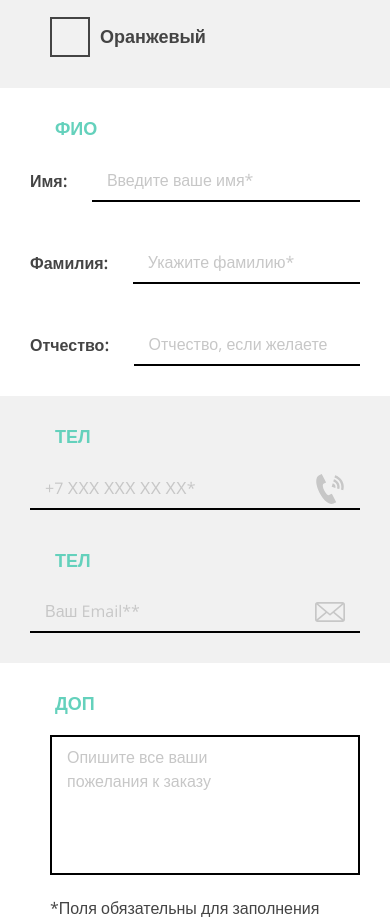
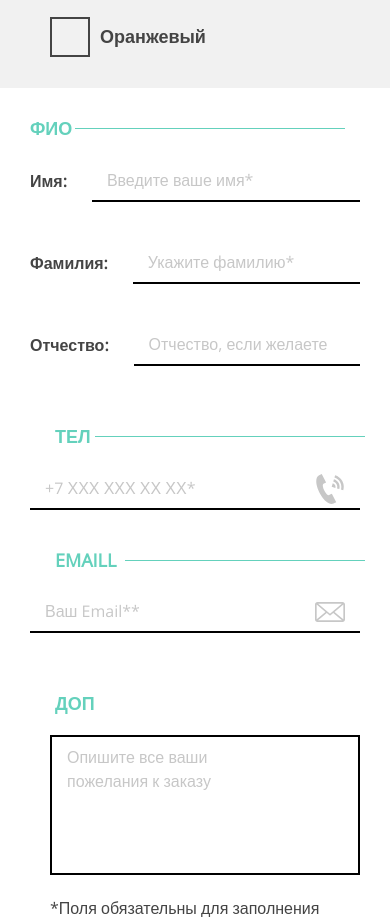
Before and after one commit to zelich89/16_MISHKA, a website: page index.html in a window 390 px wide. Shown: the part 907-1825 px from the top of the page. Drawn offline with nearby package versions, Linux system fonts and the light colour scheme.

Commit message:
17:14 25/12

```diff
--- a/index.html
+++ b/index.html
@@ -282,7 +282,8 @@
 <section class="fio-section">
     <div class="my-container container f-container">
         <div class="row type-section-content">
-            <div class="col-12 col-sm-3 col-lg-2 fio-section-label-name">ФИО</div>
+            <div class="col-2 col-sm-3 col-lg-2 fio-section-label-name">ФИО</div>
+            <div class="col-9 d-sm-none line"></div>
             <div class="col-12 col-sm-8">
                 <div class="Mi-input y-center bold">
                     Имя: <input class="Mi-input-content" placeholder="Введите ваше имя*" type="text">
@@ -300,14 +301,15 @@
 </section>
 
 <!-- --6-- -->
-<section class="contact-section bg-m-white">
+<section class="contact-section">
     <div class="my-container container f-container">
         <div class="row contact-section-content">
-            <div class="col-12 col-sm-3 col-lg-2 contact-section-label-name">ТЕл</div>
+            <div class="col-2 col-sm-3 col-lg-2 contact-section-label-name">ТЕл</div>
+            <div class="col-9 d-sm-none line"></div>
             <div class="col-12 col-sm-8">
                 <div class="Mi-input y-center bold">
-                    <input class="Mi-input-content bg-m-white border-primary-hover" placeholder="+7 ХХХ ХХХ ХХ ХХ*" type="text">
-                    <div class="icon l-icon l-icon-size text-down">
+                    <input class="Mi-input-content border-primary-hover" placeholder="+7 ХХХ ХХХ ХХ ХХ*" type="text">
+                    <div class="icon l-icon l-icon-size">
                         <svg>
                             <use xlink:href="#icon-phone"></use>
                         </svg>
@@ -316,11 +318,12 @@
             </div>
         </div>
         <div class="row contact-section-content">
-            <div class="col-12 col-sm-3 col-lg-2 contact-section-label-name">ТЕл</div>
+            <div class="col-3 col-lg-2 contact-section-label-name">Emaill</div>
+            <div class="col-8 d-sm-none line"></div>
             <div class="col-12 col-sm-8">
                 <div class="Mi-input y-center bold">
-                    <input class="Mi-input-content bg-m-white " placeholder="Ваш Email**" type="text">
-                    <div class="icon l-icon l-icon-size text-down">
+                    <input class="Mi-input-content " placeholder="Ваш Email**" type="text">
+                    <div class="icon l-icon l-icon-size">
                         <svg>
                             <use xlink:href="#icon-mail"></use>
                         </svg>
--- a/sass/site/p_catalog.scss
+++ b/sass/site/p_catalog.scss
@@ -15,10 +15,10 @@
   //margin: 25px;
 }
 
-.Mi-input-content:hover {
-  border-color: $primary !important;
-  transition: border .2s ease;
-}
+/*.Mi-input-content:hover {
+   border-color: $primary !important;
+   transition: border .2s ease;
+ }*/
 
 
 .card-item {
--- a/sass/site/p_form.scss
+++ b/sass/site/p_form.scss
@@ -190,6 +190,10 @@
       border-bottom: 2px solid;
       padding: 8px 15px;
       margin-left: 25px;
+      &:hover {
+        border-color: $primary !important;
+        transition: border .2s ease;
+      }
     }
     &:last-child {
       margin-bottom: 0;
@@ -201,16 +205,28 @@
       font-weight: bold;
       color: $primary;
       text-transform: uppercase;
-      margin-left: 20px;
-      padding: 0 0 20px 20px;
+      padding-bottom: 20px;
       @include media-breakpoint-up(lg) {
         padding-left: 30px;
       }
+      @include media-breakpoint-up(sm) {
+        margin-left: 20px;
+      }
     }
+  }
+  .line {
+    right: 0;
+    left: 0;
+    height: 1px;
+    background-color: $primary;
+    transform: translateY(10px);
   }
 }
 
 .contact-section {
+  @include media-breakpoint-up(sm) {
+    background: $m-white;
+  }
   .Mi-input {
     margin-bottom: 40px;
     position: relative;
@@ -219,10 +235,21 @@
       border: none;
       border-bottom: 2px solid black;
       padding: 8px 15px;
+      @include media-breakpoint-up(sm) {
+        background: $m-white;
+      }
+      &:hover {
+        border-color: $primary !important;
+        transition: border .2s ease;
+      }
       //margin-left: 25px;
     }
     &:last-child {
       margin-bottom: 0;
+    }
+    &:hover .icon {
+      color: $primary !important;
+      transition: color .5s ease;
     }
   }
   &-content {
@@ -244,12 +271,24 @@
       }
     }
   }
+  .line {
+    right: 0;
+    left: 0;
+    height: 1px;
+    background-color: $primary;
+    transform: translateY(10px);
+  }
 }
 
 .l-icon {
   position: absolute;
   right: 0;
   transform: translateX(-50%);
+  color: $down-color;
+/*  &:hover {
+    color: $primary;
+    transition: color .5s ease;
+  }*/
 }
 
 .dop-section {
@@ -286,3 +325,8 @@
     }
   }
 }
+
+.Mi-input:hover .icon-hover {
+  //color: $primary;
+  //transition: color .5s ease;
+}
```
Also changed, not shown: css/main.css.
